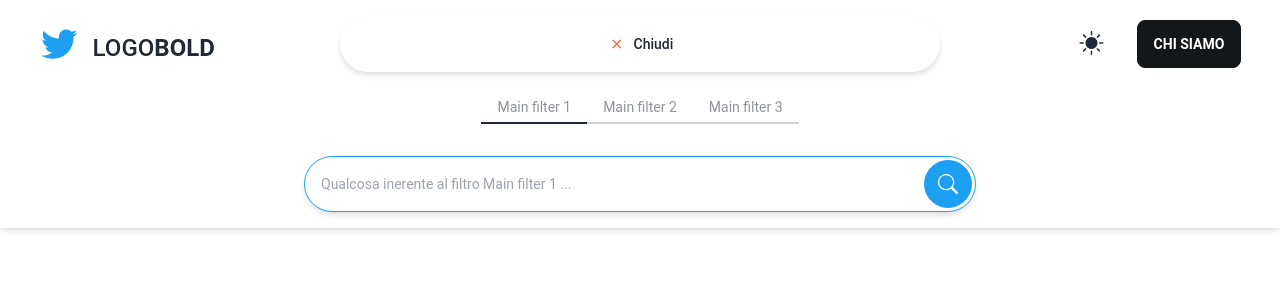
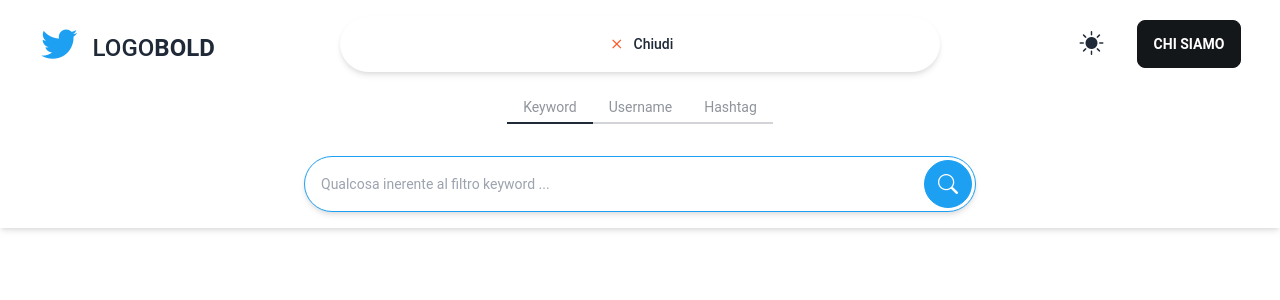
Before and after one commit to AngeloGalav/twitter-client, a React (Create React App) app: page /about in a window 1280 px wide. Both pictures are taken after a click on the button "Cosa vuoi cercare?". Shown: the top 300 px of the page. Built offline with nearby package versions, Linux system fonts and the light colour scheme; what @tailwindcss/typography would draw is missing.

Commit message:
aggiunti i filtri username e hashtag, collegato l'home screen al tweet screen alla ricerca

```diff
--- a/src/Components/NavbarDesktop.js
+++ b/src/Components/NavbarDesktop.js
@@ -48,6 +48,8 @@ const NavbarDesktop = () => {
     //Gestisce il focus sulle tab
     const addTabFocusHandler = (event) =>
         setTabFocus(parseInt(event.target.id.slice(-1)));
+
+    const filters = ["keyword", "username", "hashtag"];
 
     //Effetti
     useEffect(() => {
@@ -176,7 +178,7 @@ const NavbarDesktop = () => {
                             }`}
                             onFocus={addTabFocusHandler}
                         >
-                            Main filter 1
+                            Keyword
                         </a>
                         <a
                             tabIndex="0"
@@ -186,7 +188,7 @@ const NavbarDesktop = () => {
                             }`}
                             onFocus={addTabFocusHandler}
                         >
-                            Main filter 2
+                            Username
                         </a>
                         <a
                             tabIndex="0"
@@ -196,7 +198,7 @@ const NavbarDesktop = () => {
                             }`}
                             onFocus={addTabFocusHandler}
                         >
-                            Main filter 3
+                            Hashtag
                         </a>
                     </div>
                 </div>
@@ -206,19 +208,24 @@ const NavbarDesktop = () => {
                         !colorChange || searchBarOpen ? "container" : "hidden"
                     } justify-center`}
                 >
-                    <form autoComplete="off" onSubmit={handleSubmit(onSubmit)}>
+                    {/*bisogna modificare il comportamento in caso di errore
+                    per ogni filtro (sostituire errors.keyword con errors.hashtag etc)
+                    converrebbe fare dei componenti per le filter tab
+                    e generarli con un for sugli elementi dell'array "filters" */}
+
+                    <form autoComplete="off" action="/tweets" method="get">
                         <div class="form-control mt-8">
                             <div class="relative w-full">
                                 <input
                                     type="text"
                                     placeholder={`Qualcosa inerente al filtro ${
-                                        "Main filter " + tabFocus
+                                        filters[tabFocus-1]
                                     } ...`}
-                                    {...register("userInput", {
+                                    {...register(filters[tabFocus-1], {
                                         required: true,
                                     })}
                                     className={`w-full pr-16 h-14 input ${
-                                        errors.userInput
+                                        errors.keyword
                                             ? "input-error"
                                             : "input-primary"
                                     } shadow-md input-bordered rounded-full`}
@@ -226,7 +233,7 @@ const NavbarDesktop = () => {
                                 <label
                                     htmlFor="submit-search-btn"
                                     className={`absolute top-1 h-12 w-12 right-1 btn ${
-                                        errors.userInput
+                                        errors.keyword
                                             ? "btn-error"
                                             : "btn-primary"
                                     } rounded-full`}
```
Also changed, not shown: 2 other files (tests, documents, lock files or other folders).
